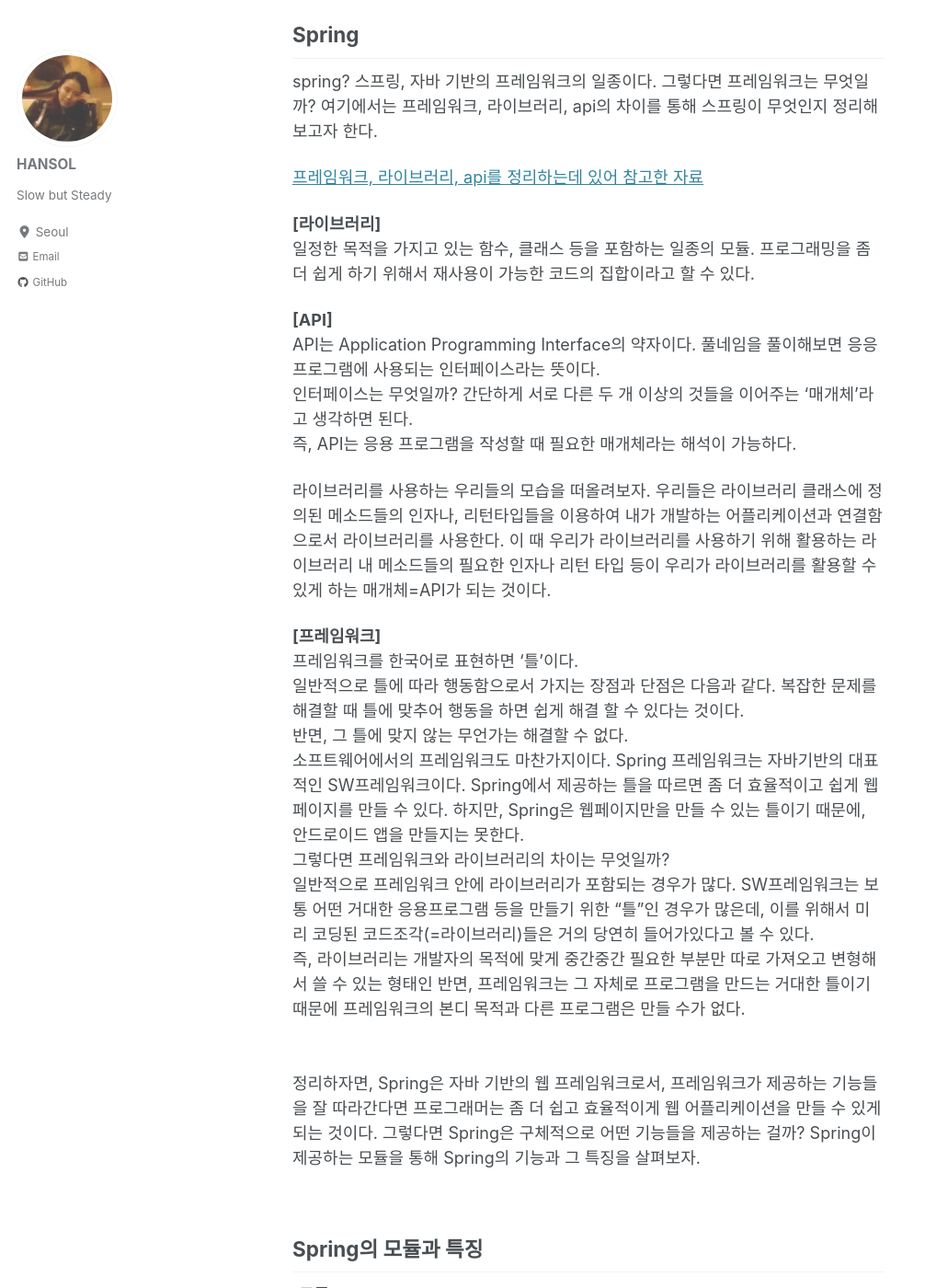
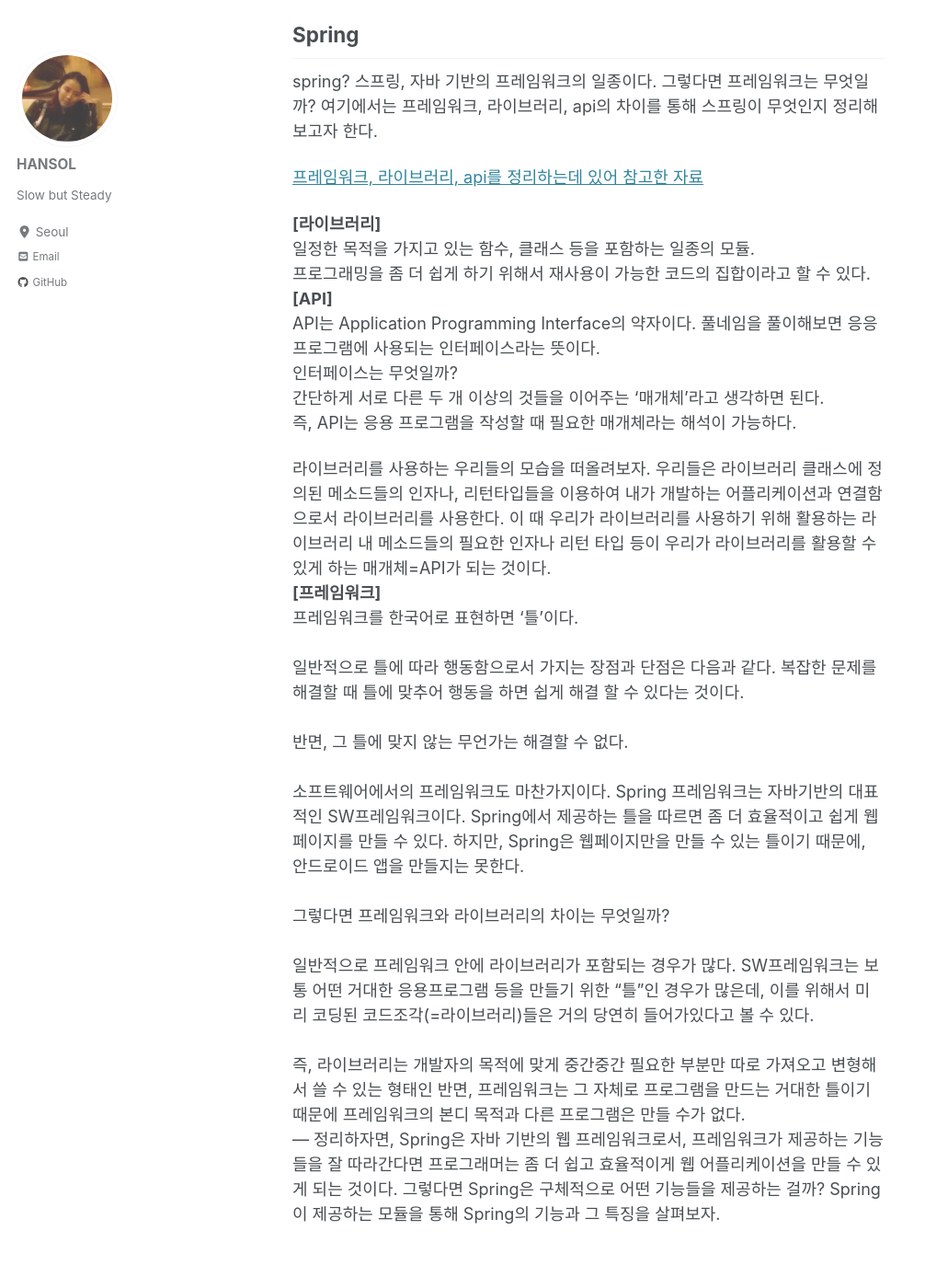
Before and after one commit to HANSOLKIM30/hansolkim30.github.io, a Jekyll site: the page built from _posts/2020-01-25-1.md, in a window 1280 px wide and 1400 px high, scrolled down 337 px. Shown: the whole window at 92% size, without its empty margins (0-1006 px from the left). Built offline with Jekyll 4.4.1, drawn with Linux system fonts in a browser that asks for light colours; cached includes are drawn as plain includes; nearby versions of some CDN libraries.

Commit message:
Update 2020-01-25-1.md

```diff
--- a/_posts/2020-01-25-1.md
+++ b/_posts/2020-01-25-1.md
@@ -14,27 +14,28 @@ spring? 스프링, 자바 기반의 프레임워크의 일종이다. 그렇다
 [프레임워크, 라이브러리, api를 정리하는데 있어 참고한 자료](https://eine.tistory.com/entry/라이브러리-API-ABI-뜻-비교-정리)
 
 **[라이브러리]**<br>
-일정한 목적을 가지고 있는 함수, 클래스 등을 포함하는 일종의 모듈. 프로그래밍을 좀 더 쉽게 하기 위해서 재사용이 가능한 코드의 집합이라고 할 수 있다.
-
+일정한 목적을 가지고 있는 함수, 클래스 등을 포함하는 일종의 모듈.<br>프로그래밍을 좀 더 쉽게 하기 위해서 재사용이 가능한 코드의 집합이라고 할 수 있다.
+<br>
 **[API]**<br>
-API는 Application Programming Interface의 약자이다. 풀네임을 풀이해보면 응응프로그램에 사용되는 인터페이스라는 뜻이다.<br>인터페이스는 무엇일까? 간단하게 서로 다른 두 개 이상의 것들을 이어주는 '매개체'라고 생각하면 된다.<br> 즉, API는 응용 프로그램을 작성할 때 필요한 매개체라는 해석이 가능하다.<br>
+API는 Application Programming Interface의 약자이다. 풀네임을 풀이해보면 응응프로그램에 사용되는 인터페이스라는 뜻이다.<br>인터페이스는 무엇일까?<br> 간단하게 서로 다른 두 개 이상의 것들을 이어주는 '매개체'라고 생각하면 된다.<br> 즉, API는 응용 프로그램을 작성할 때 필요한 매개체라는 해석이 가능하다.<br>
 
 라이브러리를 사용하는 우리들의 모습을 떠올려보자. 우리들은 라이브러리 클래스에 정의된 메소드들의 인자나, 리턴타입들을 이용하여 내가 개발하는 어플리케이션과 연결함으로서 라이브러리를 사용한다. 이 때 우리가 라이브러리를 사용하기 위해 활용하는 라이브러리 내 메소드들의 필요한 인자나 리턴 타입 등이 우리가 라이브러리를 활용할 수 있게 하는 매개체=API가 되는 것이다.
-
+<br>
 **[프레임워크]**<br>
 프레임워크를 한국어로 표현하면 '틀'이다.
+<br><br>
+일반적으로 틀에 따라 행동함으로서 가지는 장점과 단점은 다음과 같다. 복잡한 문제를 해결할 때 틀에 맞추어 행동을 하면 쉽게 해결 할 수 있다는 것이다.
+<br><br>
+반면, 그 틀에 맞지 않는 무언가는 해결할 수 없다.
+<br><br>
+소프트웨어에서의 프레임워크도 마찬가지이다. Spring 프레임워크는 자바기반의 대표적인 SW프레임워크이다. Spring에서 제공하는 틀을 따르면 좀 더 효율적이고 쉽게 웹페이지를 만들 수 있다. 하지만, Spring은 웹페이지만을 만들 수 있는 틀이기 때문에, 안드로이드 앱을 만들지는 못한다.
+<br><br>
+그렇다면 프레임워크와 라이브러리의 차이는 무엇일까?<br><br>
+일반적으로 프레임워크 안에 라이브러리가 포함되는 경우가 많다. SW프레임워크는 보통 어떤 거대한 응용프로그램 등을 만들기 위한 "틀"인 경우가 많은데, 이를 위해서 미리 코딩된 코드조각(=라이브러리)들은 거의 당연히 들어가있다고 볼 수 있다.
+<br><br>
+즉, 라이브러리는 개발자의 목적에 맞게 중간중간 필요한 부분만 따로 가져오고 변형해서 쓸 수 있는 형태인 반면, 프레임워크는 그 자체로 프로그램을 만드는 거대한 틀이기 때문에 프레임워크의 본디 목적과 다른 프로그램은 만들 수가 없다.
 <br>
-일반적으로 틀에 따라 행동함으로서 가지는 장점과 단점은 다음과 같다. 복잡한 문제를 해결할 때 틀에 맞추어 행동을 하면 쉽게 해결 할 수 있다는 것이다.
-<br>
-반면, 그 틀에 맞지 않는 무언가는 해결할 수 없다.
-<br>
-소프트웨어에서의 프레임워크도 마찬가지이다. Spring 프레임워크는 자바기반의 대표적인 SW프레임워크이다. Spring에서 제공하는 틀을 따르면 좀 더 효율적이고 쉽게 웹페이지를 만들 수 있다. 하지만, Spring은 웹페이지만을 만들 수 있는 틀이기 때문에, 안드로이드 앱을 만들지는 못한다.
-<br>
-그렇다면 프레임워크와 라이브러리의 차이는 무엇일까?<br>
-일반적으로 프레임워크 안에 라이브러리가 포함되는 경우가 많다. SW프레임워크는 보통 어떤 거대한 응용프로그램 등을 만들기 위한 "틀"인 경우가 많은데, 이를 위해서 미리 코딩된 코드조각(=라이브러리)들은 거의 당연히 들어가있다고 볼 수 있다.
-<br>
-즉, 라이브러리는 개발자의 목적에 맞게 중간중간 필요한 부분만 따로 가져오고 변형해서 쓸 수 있는 형태인 반면, 프레임워크는 그 자체로 프로그램을 만드는 거대한 틀이기 때문에 프레임워크의 본디 목적과 다른 프로그램은 만들 수가 없다.
-<br><br><br>
+---
 정리하자면, Spring은 자바 기반의 웹 프레임워크로서, 프레임워크가 제공하는 기능들을 잘 따라간다면 프로그래머는 좀 더 쉽고 효율적이게 웹 어플리케이션을 만들 수 있게 되는 것이다. 그렇다면 Spring은 구체적으로 어떤 기능들을 제공하는 걸까? Spring이 제공하는 모듈을 통해 Spring의 기능과 그 특징을 살펴보자.
 <br><br>
 
```
